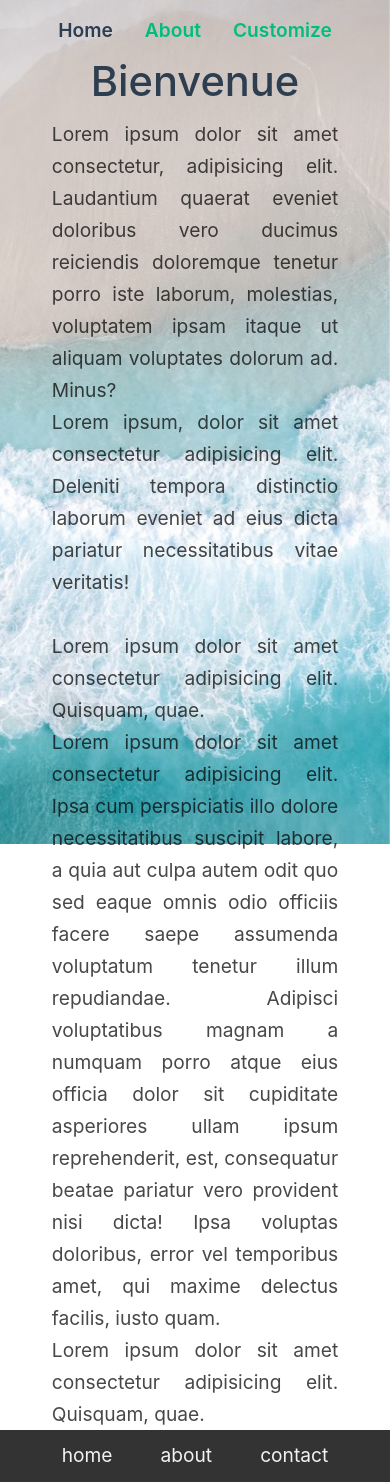
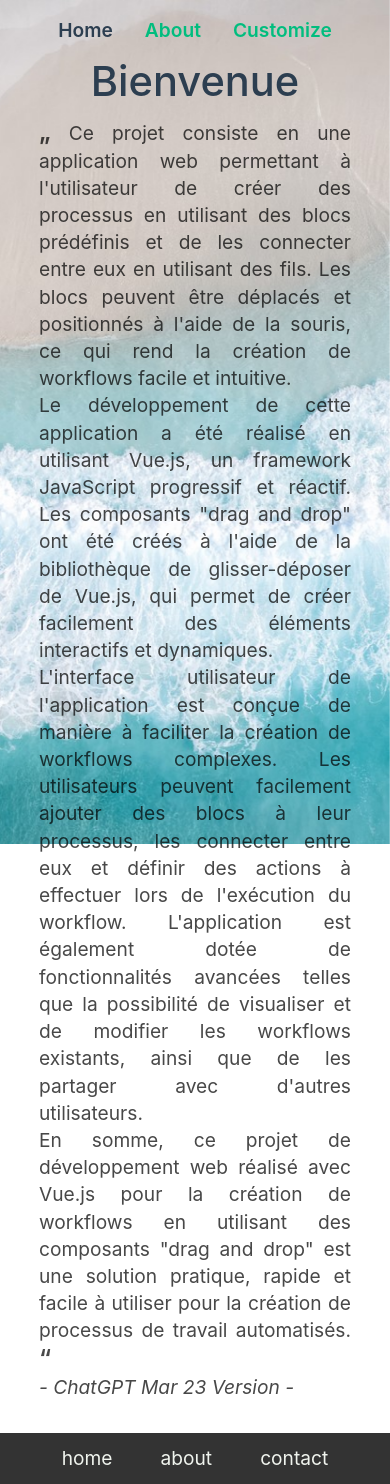
Before and after one commit to Christophe-Desmarres/custom-page, a Vue app in the folder custom-page/: page / in a window 390 px wide. Built offline with nearby package versions, Linux system fonts and the light colour scheme.

Commit message:
style main global and responsive and add content with AI

```diff
--- a/custom-page/src/assets/main.css
+++ b/custom-page/src/assets/main.css
@@ -47,7 +47,6 @@ main {
   flex-grow: 1;
   flex-basis: auto;
   flex-shrink: 0;
-  padding: 0 1rem;
 }
 
 footer {
--- a/custom-page/src/views/AboutView.vue
+++ b/custom-page/src/views/AboutView.vue
@@ -1,23 +1,46 @@
 <template>
-  <div>
+  <div id="about_page">
   <div class="about">
-    <h2>About</h2>
-    <p>Lorem ipsum, dolor sit amet consectetur adipisicing elit. Earum dolorem nesciunt at, sit corrupti quod molestias ullam fuga recusandae eum saepe ipsum rem vitae a.
-    Lorem ipsum dolor sit, amet consectetur adipisicing elit. Dicta vitae qui optio.
-    Lorem ipsum, dolor sit amet consectetur adipisicing elit. Esse fuga laborum id excepturi molestias, numquam, dignissimos quectetur adipisicing elit. Dolores laboriosam sint eos doloribus minima magnam explicabo at saepe a repudiandae.</p>
+    <h2>Vue.js</h2>
+    <p>
+      Vue.js est un framework JavaScript progressif et réactif utilisé pour la création d'interfaces utilisateur (UI) complexes et interactives. Il est souvent comparé à d'autres frameworks populaires tels que React et Angular.
+      <br>
+      Le principal avantage de Vue.js est sa simplicité et sa facilité d'utilisation. Son API intuitive et sa documentation claire permettent aux développeurs de créer des applications web robustes et réactives en un temps record. Le framework met l'accent sur la composition de composants réutilisables, qui permettent de créer des interfaces utilisateur riches et modulaires.
+      <br>
+      Vue.js se concentre sur la réactivité, ce qui signifie que les modifications apportées à l'état de l'application sont immédiatement reflétées dans l'interface utilisateur. Il utilise une structure de données appelée "Vue instance" qui facilite la gestion de l'état de l'application.
+      <br>
+      Enfin, Vue.js est très flexible et peut être intégré facilement avec d'autres bibliothèques et frameworks. Cela signifie que les développeurs peuvent utiliser Vue.js pour construire des interfaces utilisateur de manière modulaire et évolutive, en fonction des besoins spécifiques de leur projet.
+      <br>
+      En somme, Vue.js est un framework JavaScript moderne, simple, réactif et flexible, qui offre des outils puissants pour la création d'interfaces utilisateur riches et modulaires.
+      <br>
+    </p>
+    <em>- ChatGPT Mar 23 Version -</em>
   </div>
   <div class="about">
-    <h2>About</h2>
-    <p>Lorem ipsum, dolor sit amet consectetur adipisicing elit. Earum dolorem nesciunt at, sit corrupti quod molestias ullam fuga recusandae eum saepe ipsum rem vitae a.
-    Lorem ipsum, dolor sit amet consectetur adipisicing elit. Esse fuga laborum id excepturi molestias, numquam, dignissimos qui obcaecati sunt enim libero! Dolore molestiae animi, nisi quod quis labore architecto explicabo sit ipsam quam. Quo error animi ipsuciendis neque nemo excepturi vitae labore. Eveniet.
-    Lorem ipsum dolor sit, amet consectetur adipisicing elit. Dicta vitae qui optio.
-    Lorem ipsum dolor sit amet consectetur adipisicing elit. Dolores laboriosam sint eos doloribus minima magnam explicabo at saepe a repudiandae.</p>
+    <h2>Vuedraggable</h2>
+    <p>
+      vuedraggable est une bibliothèque de composants Vue.js qui permettent de créer des interfaces utilisateur interactives de type glisser-déposer. Cette bibliothèque permet aux développeurs de créer des fonctionnalités glisser-déposer complexes en utilisant des composants simples et réutilisables.
+      <br>
+      vuedraggable offre une grande flexibilité dans la création d'interfaces utilisateur, en permettant aux utilisateurs de déplacer des éléments à l'intérieur d'une liste, de les déplacer d'une liste à l'autre, et même de trier les éléments selon différents critères. Cette bibliothèque est également compatible avec les bibliothèques de composants les plus populaires, telles que Bootstrap et Materialize.
+      <br>
+      En outre, vuedraggable est facile à utiliser et peut être personnalisé en fonction des besoins spécifiques de chaque projet. Il est également très performant, ce qui en fait une excellente option pour les projets exigeants en termes de performances.
+      <br>
+      En somme, vuedraggable est une bibliothèque de composants Vue.js très utile pour la création d'interfaces utilisateur interactives et flexibles en utilisant des fonctionnalités glisser-déposer. Elle offre des fonctionnalités avancées, une grande flexibilité et une excellente performance, ce qui en fait un outil de choix pour les développeurs qui souhaitent créer des interfaces utilisateur efficaces et interactives.
+  </p>
+  <em>- ChatGPT Mar 23 Version -</em>
   </div>
   <div class="about">
-    <h2>About</h2>
-    <p>Lorem ipsum, dolor sit amet consectetur adipisicing elit. Earum dolorem nesciunt at, sit corrupti quod molestias ullam fuga recusandae eum saepe ipsum rem vitae a.
-    Lorem ipsum dolor sit amet consectetur adipisicing elit. Dolores laboriosam sint eos doloribus minima magnam explicabo at saepe a repudiandae.
-    Lorem ipsum, dolor sit amet consectetur adipisicing elit. Esse fuga laborum id excepturi molestias, numquam, dignissimos qui obcaecati sunt enim libero! Dolore molestiae animi, nisi quod quis labore architecto explicabo sit ipsam quam. Quo error animi ipsum beatae? Exercitationem reiciendis neque nemo excepturi vitae labore. Eveniet.</p>
+    <h2>Workflow</h2>
+    <p>
+      Un workflow est une séquence d'activités liées et organisées, effectuées par des personnes ou des systèmes, dans le but de produire un résultat ou une sortie spécifique. Les workflows sont souvent utilisés dans les entreprises pour automatiser les processus de travail et augmenter l'efficacité des opérations.
+      <br>
+      Un workflow typique peut comporter plusieurs étapes, chacune ayant son propre ensemble de tâches et d'actions à réaliser. Les workflows peuvent être simples ou complexes, en fonction des besoins de l'entreprise. Par exemple, un workflow simple peut être utilisé pour suivre le processus de création d'un document, tandis qu'un workflow complexe peut être utilisé pour coordonner une équipe de développement de logiciels.
+      <br>
+      Les workflows peuvent être manuels ou automatisés. Dans un workflow manuel, les tâches sont effectuées par des humains, souvent en utilisant des formulaires ou des feuilles de calcul. Dans un workflow automatisé, les tâches sont effectuées par des systèmes informatiques, qui sont programmés pour effectuer des tâches spécifiques en fonction des entrées fournies par les utilisateurs.
+      <br>
+      En somme, les workflows sont un outil précieux pour l'automatisation et l'optimisation des processus de travail. Ils permettent d'organiser les activités de manière logique et de maximiser l'efficacité des opérations. Les workflows peuvent être utilisés dans de nombreux domaines, tels que la gestion de projet, la production, les finances et bien d'autres.
+  </p>
+    <em>- ChatGPT Mar 23 Version -</em>
   </div>
 </div>
 </template>
@@ -41,11 +64,12 @@
     text-align: center;
   }
 
-  .about h2::after{
-    content: "#magical_after_counter " counter(about);
-    margin-left: 1rem;
-    font-size: 1rem;
+  .about em::after{
+    content: "#article_counter " counter(about);
+    margin: 0.5rem 0;
+    font-size: 0.7rem;
     font-style: italic;
+    float: right;
   }
 
   p {
@@ -53,4 +77,24 @@
     text-align: justify;
   }
 
+  em{
+    font-style: italic;
+}
+
+@media screen and (max-width: 400px) {
+  #about_page {
+    width: 100%;
+  }
+  .about {
+    width: 90%;
+    margin: 2rem auto;
+    padding: 0.5rem;
+    border: none;
+    border-bottom: 2px solid #33333333;
+    box-shadow: none;
+  }
+}
+
+
+
 </style>
--- a/custom-page/src/views/CustomView.vue
+++ b/custom-page/src/views/CustomView.vue
@@ -27,7 +27,6 @@
 
 
         <div class="custom__content">
-
 
 
             <draggable
@@ -102,7 +101,7 @@
                   {{ index }}
                   <i class="fa fa-align-justify handle"></i>
                   {{element.title}}
-                  <input type="number" min="1" class="form-control" v-model="element.text" />
+                  <input type="number" min="1" class="form-control" placeholder="Veuillez saisir un délai" v-model="element.text" />
 
                   <i class="fa fa-times close" @click="removeAt(index)"></i>
                 </div>
@@ -113,7 +112,7 @@
               </draggable>
 
 
-              <form>
+              <form id="validate">
                 <input
                 type="range"
                 id="range"
@@ -282,10 +281,18 @@ export default {
 /* ----------------- */
 /* draggable element */
 /* ----------------- */
+
+.custom__content{
+  width: 100%;
+}
+
+*{
+  box-shadow: inset 0 0 0 1px #42b983;
+}
+
 .drop-zone {
     background-color: #eee;
     margin-bottom: 10px;
-    padding: 10px;
 }
 .symbol {
     float: left;
@@ -293,14 +300,14 @@ export default {
     font-size: 2rem;
 }
 .action-zone {
-    width: 20%;
-    height: 600px;
+    width: 30%;
     float: left;
+    height: 100%;
 }
 .receive-zone {
     width: 70%;
+    float: right;
     height: 600px;
-    float: right;
 }
 .drag-el {
   background-color: #fff;
@@ -373,8 +380,7 @@ li[draggable="true"] {
 .form-control{
   width: 100%;
   border: 0;
-  font-size: 1.5rem;
-  font-weight: 600;
+  font-size: 1rem;
   color: #000;
   padding: 0;
   margin: 0;
@@ -453,6 +459,10 @@ p.worflow{
 /* ---------------- */
 /* range validation */
 /* ---------------- */
+#validate{
+  clear: both;
+  margin: 1rem auto;
+}
 label {
   position: static;
   width: 100px;
--- a/custom-page/src/views/HomeView.vue
+++ b/custom-page/src/views/HomeView.vue
@@ -11,12 +11,19 @@ import background from '../assets/images/mer.jpg';
     <div id="cover" :style="{backgroundImage:`url(${background})`}"></div>
 
     <div class="description">
-        <p>Lorem ipsum dolor sit amet consectetur, adipisicing elit. Laudantium quaerat eveniet doloribus vero ducimus reiciendis doloremque tenetur porro iste laborum, molestias, voluptatem ipsam itaque ut aliquam voluptates dolorum ad. Minus?</p>
-        <p>Lorem ipsum, dolor sit amet consectetur adipisicing elit. Deleniti tempora distinctio laborum eveniet ad eius dicta pariatur necessitatibus vitae veritatis!</p>
-        <br>
-        <p>Lorem ipsum dolor sit amet consectetur adipisicing elit. Quisquam, quae.</p>
-        <p>Lorem ipsum dolor sit amet consectetur adipisicing elit. Ipsa cum perspiciatis illo dolore necessitatibus suscipit labore, a quia aut culpa autem odit quo sed eaque omnis odio officiis facere saepe assumenda voluptatum tenetur illum repudiandae. Adipisci voluptatibus magnam a numquam porro atque eius officia dolor sit cupiditate asperiores ullam ipsum reprehenderit, est, consequatur beatae pariatur vero provident nisi dicta! Ipsa voluptas doloribus, error vel temporibus amet, qui maxime delectus facilis, iusto quam.</p>
-        <p>Lorem ipsum dolor sit amet consectetur adipisicing elit. Quisquam, quae.</p>
+        <p>
+            <q>
+                Ce projet consiste en une application web permettant à l'utilisateur de créer des processus en utilisant des blocs prédéfinis et de les connecter entre eux en utilisant des fils. Les blocs peuvent être déplacés et positionnés à l'aide de la souris, ce qui rend la création de workflows facile et intuitive.
+                <br>
+                Le développement de cette application a été réalisé en utilisant Vue.js, un framework JavaScript progressif et réactif. Les composants "drag and drop" ont été créés à l'aide de la bibliothèque de glisser-déposer de Vue.js, qui permet de créer facilement des éléments interactifs et dynamiques.
+                <br>
+                L'interface utilisateur de l'application est conçue de manière à faciliter la création de workflows complexes. Les utilisateurs peuvent facilement ajouter des blocs à leur processus, les connecter entre eux et définir des actions à effectuer lors de l'exécution du workflow. L'application est également dotée de fonctionnalités avancées telles que la possibilité de visualiser et de modifier les workflows existants, ainsi que de les partager avec d'autres utilisateurs.
+                <br>
+                En somme, ce projet de développement web réalisé avec Vue.js pour la création de workflows en utilisant des composants "drag and drop" est une solution pratique, rapide et facile à utiliser pour la création de processus de travail automatisés.
+            </q>
+            <br>
+            <em>- ChatGPT Mar 23 Version -</em>
+        </p>
     </div>
 
 </div>
@@ -28,15 +35,31 @@ import background from '../assets/images/mer.jpg';
 
 .description{
     width: 80%;
-    margin: 0 auto;
+    margin: 0 auto 2rem;
     font-size: 1.2rem;
-    line-height: 2rem;
+    line-height: 1.7rem;
     color: #484848;
     text-align: justify;
     mix-blend-mode: multiply;
     text-shadow: 1px 1px 10px #fff,
                  -1px -1px 2px #fff;
+}
 
+
+q::before{
+    content: "„";
+    font-weight: 600;
+    font-size: 1.5rem;
+}
+
+q::after{
+    content: "“";
+    font-weight: 600;
+    font-size: 1.5rem;
+}
+
+em{
+    font-style: italic;
 }
 
 #cover {
```
